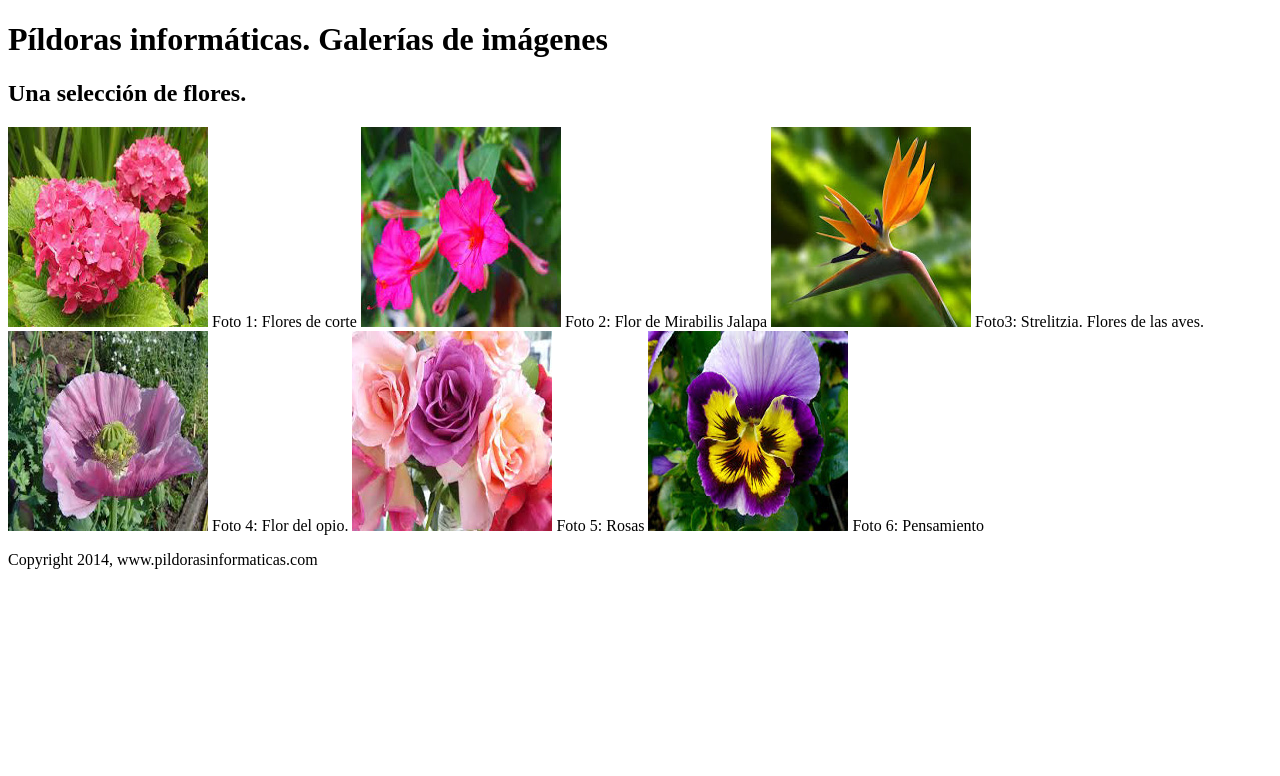
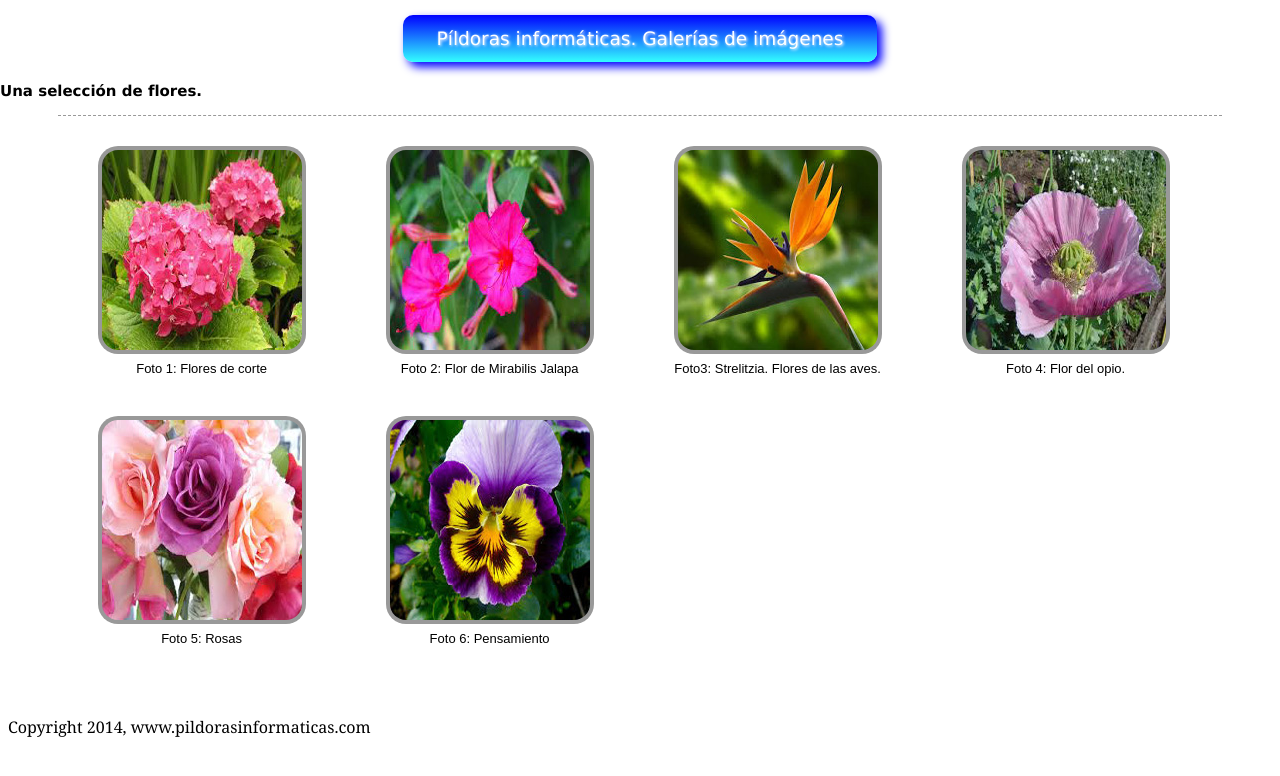
Before and after one commit to ITSCreative/HTML5, a plain HTML site: page Ejercicio 1/galería - Copia.html in a window 1280 px wide. Drawn offline with Linux system fonts and the light colour scheme.

Commit message:
Prueba 1

```diff
--- a/Ejercicio 1/galería - Copia.html
+++ b/Ejercicio 1/galería - Copia.html
@@ -5,50 +5,71 @@
   <meta charset="UTF-8">
   <meta name="keywords" content="HTML5, CSS3, JavaScript">
   <title>Flores Píldoras </title>
+  <link href="reset.css" rel="stylesheet">
 
 </head>
 <body>
+
   <header>
-    <h1>Píldoras informáticas. Galerías de imágenes</h1>
-    <h2>Una selección de flores.</h2>
+    <hgroup>
+      <h1>Píldoras informáticas. Galerías de imágenes</h1>
+      <h2>Una selección de flores.</h2>
+    </hgroup>
+  </header>
 
-
-
-
-
+  <section>
+    <figure>
       <img src="imagenes/1.jpg" alt="Flores de corte" width="200" height="200">
-
+     <figcaption>
       Foto 1: Flores de corte
 
+    </figcaption>
+    </figure>
 
+    <figure>
       <img src="imagenes/2.jpg" alt="Mirabilis Jalapa" width="200" height="200">
-
+     <figcaption>
       Foto 2: Flor de Mirabilis Jalapa
 
+    </figcaption>
+    </figure>
 
+    <figure>
       <img src="imagenes/3.jpg" alt="Strelitzia" width="200" height="200">
 
+      <figcaption>
      Foto3: Strelitzia. Flores de las aves.
+     </figcaption>
+    </figure>
 
-
+    <figure>
        <img src="imagenes/4.jpg" alt="Flor del opio" width="200" height="200">
 
+       <figcaption>
       Foto 4: Flor del opio.
+     </figcaption>
+    </figure>
 
-
+    <figure>
        <img src="imagenes/5.jpg" alt="Rosas" width="200" height="200">
 
+       <figcaption>
       Foto 5: Rosas
+     </figcaption>
+    </figure>
 
-
+    <figure>
       <img src="imagenes/6.jpg" alt="Pensamiento" width="200" height="200">
 
+      <figcaption>
        Foto 6: Pensamiento
-  </header>
+     </figcaption>
+    </figure>
+  </section>
 
-
+  <footer>
   <p>Copyright 2014, www.pildorasinformaticas.com</p>
-
+  </footer>
 
 </body>
 </html>
--- a/Ejercicio 1/reset.css
+++ b/Ejercicio 1/reset.css
@@ -10,3 +10,75 @@ img, fieldset { border: 0; }
 ol { padding-left: 1.4em; list-style: decimal; }
 ul { padding-left: 1.4em; list-style:square; }
 q:before, q:after { content:''; }
+
+/*fin del reset css*/
+
+body{
+    font-size: 62.5%;
+}
+
+h1{
+    font: normal 1.85em Verdana, sans-serif;
+    background: -webkit-linear-gradient(top, #00f, #3ff);
+    width: 35%;
+    border-radius: 10px;
+    margin:15px auto;
+    text-align: center;
+    padding: 13px;
+    color: #fff;
+    box-shadow: #00f 5px 5px 10px;
+    text-shadow: #fff 1px 1px 3px;
+}
+
+h2{
+    font: bold 1.5em Verdana, sans-serif;
+    margin:0%;
+    padding: 5px 0 5px 0;
+    color: #000;
+
+}
+
+section{
+    width: 91%;
+    border-top: 1.55px dashed #999;
+    margin: 10px auto;
+}
+
+figure{
+    float: left;
+    margin-top: 30px;
+
+
+}
+
+figure img{
+    padding: 4px;
+    background-color: #999;
+    border-radius: 20px;
+    transition: transform 0.05s ease-in-out 0.1s;
+}
+
+figure img:hover{
+    transform: scale(1.2);
+    box-shadow: #999 3px 3px 10px;
+
+}
+
+figcaption{
+    font-family: arial;
+    font-size: 1.3em;
+    text-align: center;
+    margin-top: 5px;
+}
+
+footer{
+    clear: both;
+    padding-top: 50px;
+}
+
+footer p{
+    font-family: Georgia, 'Times New Roman', Times, serif;
+    font-size: 1.6em;
+    margin: 10px 8px;
+}
+]
```
